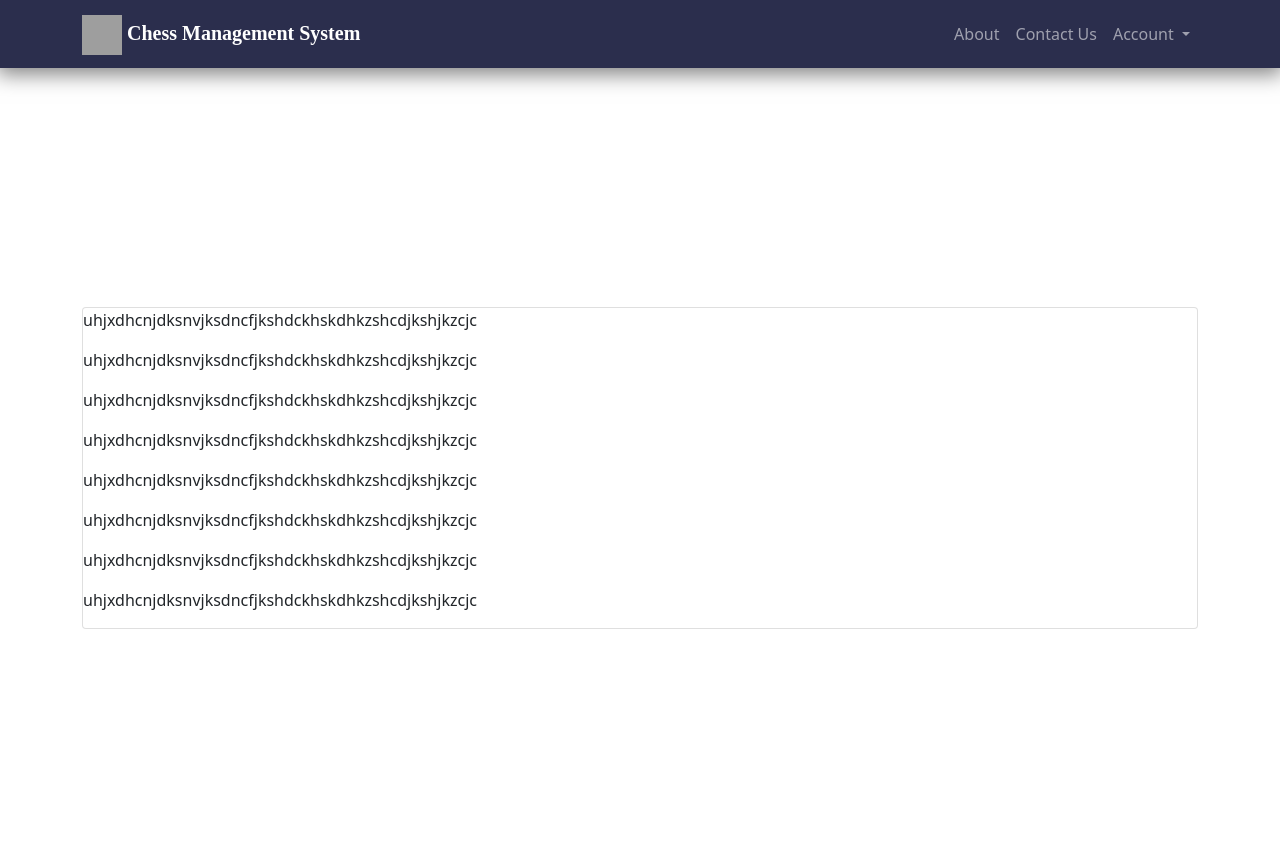
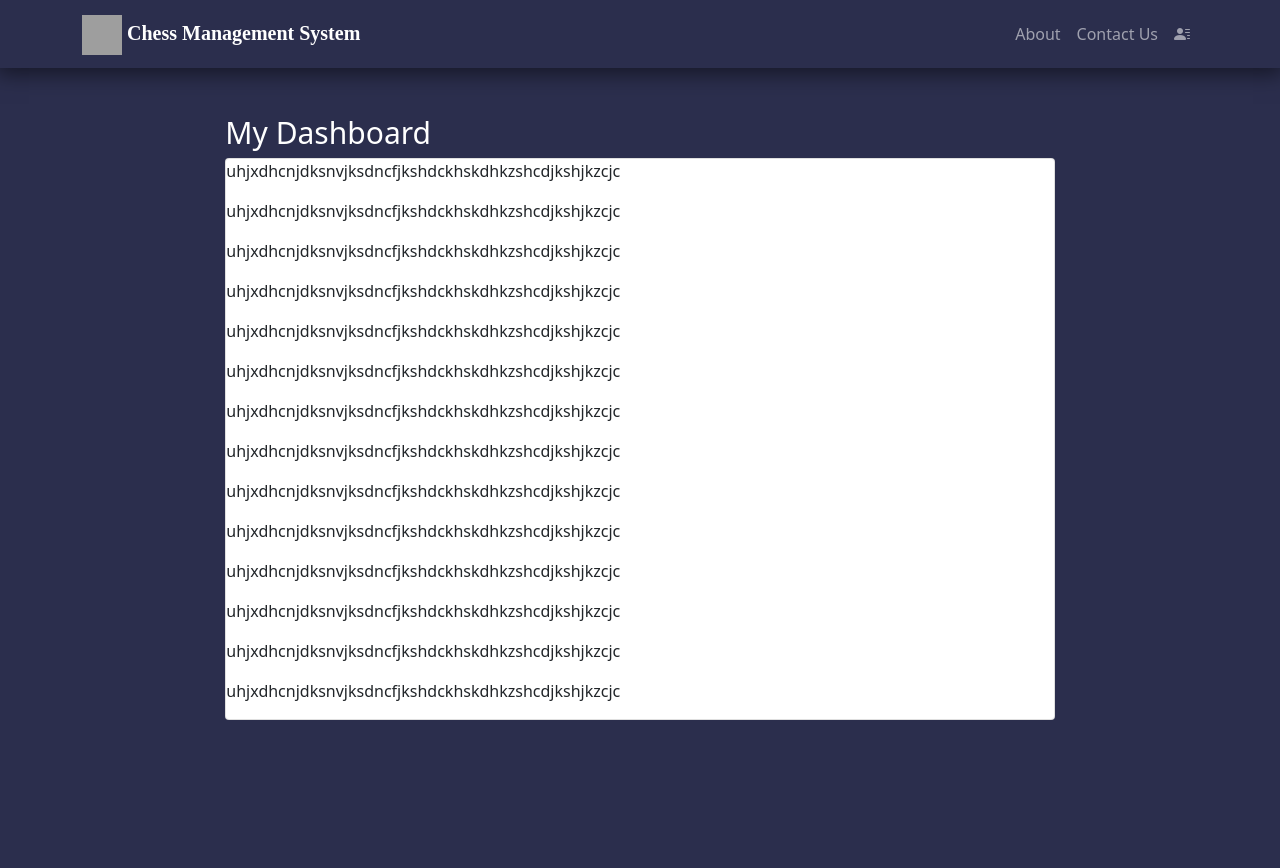
Before and after one commit to darianado/Chess-Management, a Django app: page /home/ in a window 1280 px wide. After the commit the page ends 720 px from the top, so only its background shows below. Run offline with Django 3.2, Linux system fonts and the light colour scheme; some libraries are stand-ins or nearby versions; grey boxes are pictures that could not be loaded.

Commit message:
my dashboard container

```diff
--- a/clubs/templates/base.html
+++ b/clubs/templates/base.html
@@ -9,12 +9,11 @@
 
         <!-- Bootstrap CSS -->
         <link href="https://cdn.jsdelivr.net/npm/bootstrap@5.0.2/dist/css/bootstrap.min.css" rel="stylesheet" integrity="sha384-EVSTQN3/azprG1Anm3QDgpJLIm9Nao0Yz1ztcQTwFspd3yD65VohhpuuCOmLASjC" crossorigin="anonymous">
+        <link rel="stylesheet" href="https://cdn.jsdelivr.net/npm/bootstrap-icons@1.7.1/font/bootstrap-icons.css">
         <link href="{% static 'style.css' %}"  rel="stylesheet">
         <title>Chess</title>
       </head>
       <body>
-
-
 
 
           {% block body %}
--- a/clubs/templates/home.html
+++ b/clubs/templates/home.html
@@ -2,10 +2,32 @@
 
 {% block body %}
 {% include 'partials/main-nav-bar.html' %}
-<div class="container vh-100" >
-    <div class = "row h-100" >
-        <div class="col-12 my-auto" " >
-            <div class="card ">
+
+<main class="page">
+
+
+
+
+<div class="container-fluid nav-row" >
+    <div class = "row justify-content-center "  >
+        <div class="col-lg-8 col-md-10 col-sm-12 "  >
+            <h2> <br></h2>
+            <h2 class="title">My Dashboard</h2>
+        </div>
+    </div>
+
+    <div class = "row justify-content-center " >
+        <div class="col-lg-8 col-md-10 col-sm-12"  >
+            <div class="card " >
+
+
+                <p>uhjxdhcnjdksnvjksdncfjkshdckhskdhkzshcdjkshjkzcjc</p>
+                <p>uhjxdhcnjdksnvjksdncfjkshdckhskdhkzshcdjkshjkzcjc</p>
+                <p>uhjxdhcnjdksnvjksdncfjkshdckhskdhkzshcdjkshjkzcjc</p>
+                <p>uhjxdhcnjdksnvjksdncfjkshdckhskdhkzshcdjkshjkzcjc</p>
+
+                <p>uhjxdhcnjdksnvjksdncfjkshdckhskdhkzshcdjkshjkzcjc</p>
+                <p>uhjxdhcnjdksnvjksdncfjkshdckhskdhkzshcdjkshjkzcjc</p>
                 <p>uhjxdhcnjdksnvjksdncfjkshdckhskdhkzshcdjkshjkzcjc</p>
                 <p>uhjxdhcnjdksnvjksdncfjkshdckhskdhkzshcdjkshjkzcjc</p>
                 <p>uhjxdhcnjdksnvjksdncfjkshdckhskdhkzshcdjkshjkzcjc</p>
@@ -17,13 +39,17 @@
                 <p>uhjxdhcnjdksnvjksdncfjkshdckhskdhkzshcdjkshjkzcjc</p>
                 <p>uhjxdhcnjdksnvjksdncfjkshdckhskdhkzshcdjkshjkzcjc</p>
 
+            </div>
+        </div>
+    </div>
 
-
-            </div>
+    <div class = "row justify-content-center "  >
+        <div class="col-lg-8 col-md-10 col-sm-12 "  >
+            <h2> <br><br></h2>
         </div>
     </div>
 </div>
 
 
-
+</main>
 {% endblock %}
--- a/clubs/templates/partials/main-nav-bar.html
+++ b/clubs/templates/partials/main-nav-bar.html
@@ -1,5 +1,4 @@
 {% load static %}
-
 
 
 <nav class=" navbar navbar-expand-lg navbar-dark nav-row ">
@@ -20,8 +19,8 @@
             <a class="nav-link" href="#">Contact Us</a>
           </li>
           <li class="nav-item dropdown ">
-            <a class="nav-link dropdown-toggle " href="#" id="navbarDropdown" role="button" data-bs-toggle="dropdown" aria-expanded="false">
-              Account
+            <a class="nav-link " href="#" id="navbarDropdown" role="button" data-bs-toggle="dropdown" aria-expanded="false">
+              <span class="bi-person-lines-fill">
             </a>
             <ul class="dropdown-menu dropdown-menu-end" aria-labelledby="navbarDropdown">
               <li><a class="dropdown-item" href="#">Edit profile</a></li>
--- a/static/style.css
+++ b/static/style.css
@@ -20,3 +20,11 @@
     width: 40px;
     height: 40px;
 }
+
+.title{
+    font-style: normal;
+    font-size: 30px;
+    line-height: 35px;
+
+    color: #FFFFFF;
+}
```
Also changed, not shown: clubs/templates/incerc.html (deleted).
